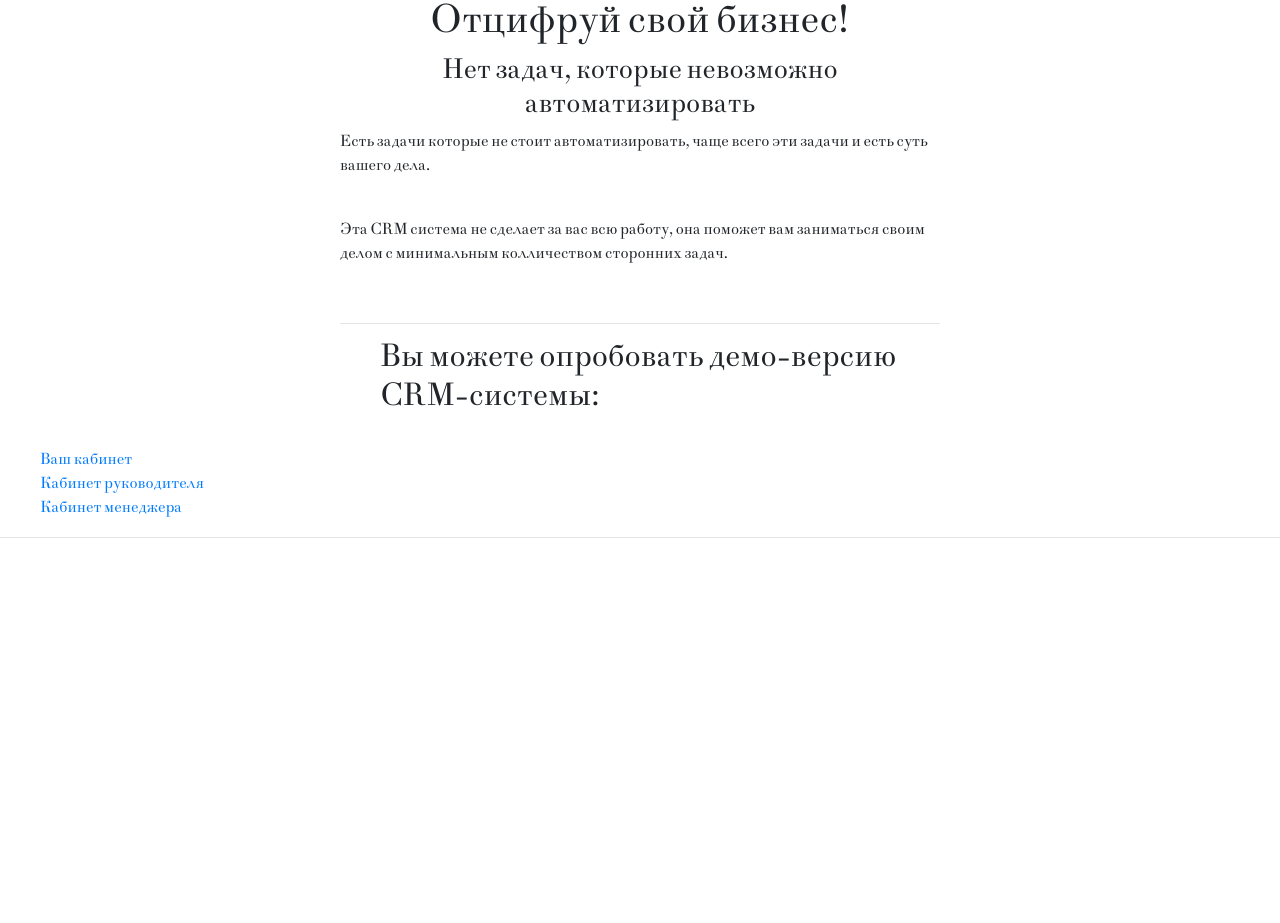
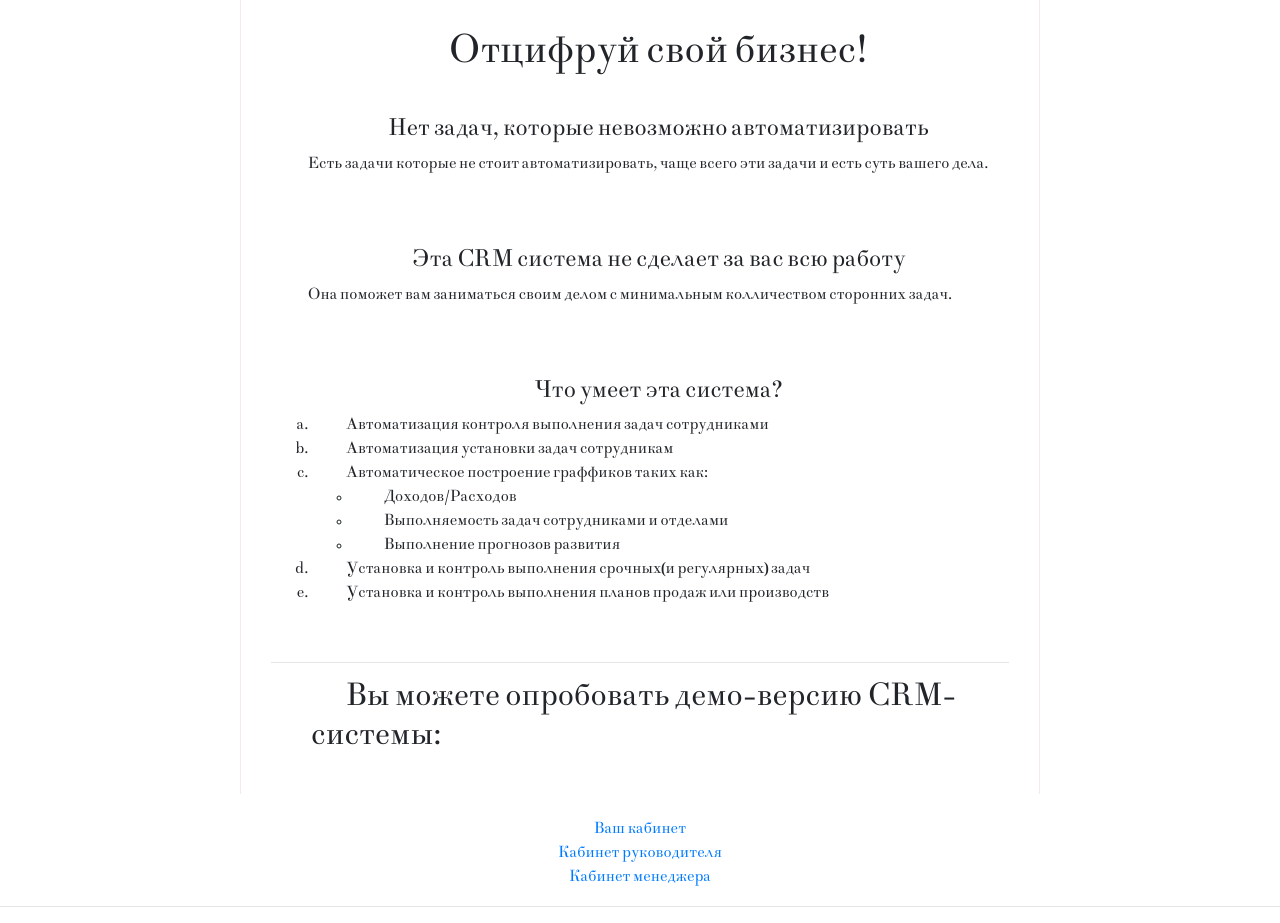
Before and after one commit to orby-tech/demoCRM, a React (Create React App) app in the folder frontend/: page / in a window 1280 px wide. Before the commit the page ends 800 px from the top, so only its background shows below. Built offline with nearby package versions, Linux system fonts and the light colour scheme.

Commit message:
text content in presentation

```diff
--- a/frontend/src/App.css
+++ b/frontend/src/App.css
@@ -5,6 +5,7 @@
  }
 body {
   font-family: Void;
+  text-indent: 5%;
 }
 
 .App {
@@ -20,8 +21,7 @@ td {
 
 }
 .link__button{
-  float: left;
-  margin-left: 40px;
+  align: left;
 }
 .login__container {
   width: 300px;
@@ -100,7 +100,6 @@ label {
   grid-gap: 1vw;
 }
 
-.profile__input {}
 
 .profile__hGraphics {
   margin-top: 40px;
@@ -192,7 +191,6 @@ label {
   height: auto;
 }
 
-.leader__table {}
 
 
 
@@ -203,9 +201,12 @@ label {
 }
 
 .presentation__container{
-  max-width: 600px;
+  max-width: 800px;
   margin-left: auto;
   margin-right: auto;
+  padding: 30px;
+  border-left: 1px solid rgb(243, 235, 235);
+  border-right: 1px solid rgb(243, 235, 235);
 }
 
 .presentation__text {
@@ -213,10 +214,15 @@ label {
 }
 
 
+.presentation__header{
+  padding-top: 30px;
+}
 
 
-
-
+ol {
+  list-style: lower-alpha;
+  text-align: left;
+}
 
 
 
--- a/frontend/src/Presentation.js
+++ b/frontend/src/Presentation.js
@@ -16,14 +16,29 @@ class Presentation extends Component {
         return (
             <div className="presentation__container">
                 <h1> Отцифруй свой бизнес! </h1>
-                <h3> Нет задач, которые невозможно автоматизировать </h3>
+                <h4 className="presentation__header"> Нет задач, которые невозможно автоматизировать </h4>
                 <p className="presentation__text"> Есть задачи которые не стоит автоматизировать, чаще всего эти задачи и есть суть вашего дела. </p>
                 <br/>
-                <p className="presentation__text"> Эта CRM система не сделает за вас всю работу, она поможет вам заниматься своим делом с минимальным колличеством сторонних задач.  </p>
-
+                <h4 className="presentation__header"> Эта CRM система не сделает за вас всю работу </h4>
+                <p className="presentation__text"> Она поможет вам заниматься своим делом с минимальным колличеством сторонних задач.  </p>
+                <br/>
+                <h4 className="presentation__header"> Что умеет эта система? </h4>
+                <ol>
+                    <li> Автоматизация контроля выполнения задач сотрудниками </li>
+                    <li> Автоматизация установки задач сотрудникам </li>
+                    <li>     Автоматическое построение граффиков таких как:</li>
+                        <ul>
+                            <li> Доходов/Расходов </li>
+                            <li> Выполняемость задач сотрудниками и отделами </li>
+                            <li> Выполнение прогнозов развития </li>
+                        </ul>
+                    <li> Установка и контроль выполнения срочных(и регулярных) задач </li>
+                    <li> Установка и контроль выполнения планов продаж или производств </li>
+                </ol>
                 <br/>
                 <hr />
                 <h2 className="presentation__footersHeader"> Вы можете опробовать демо-версию CRM-системы: </h2>
+
             </div>
         );
     }
```
